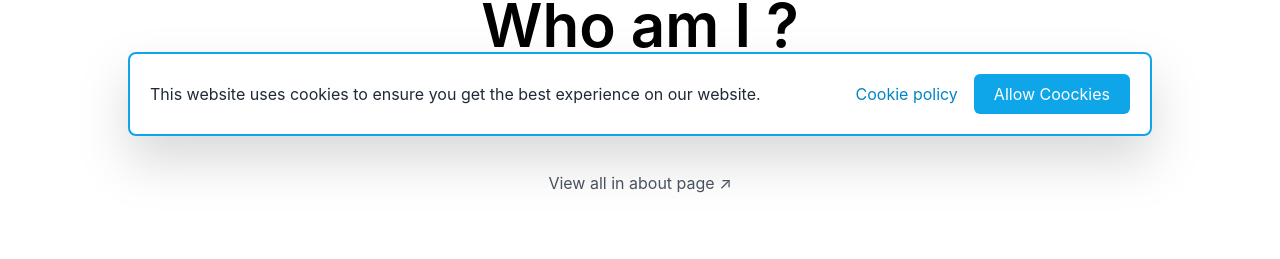
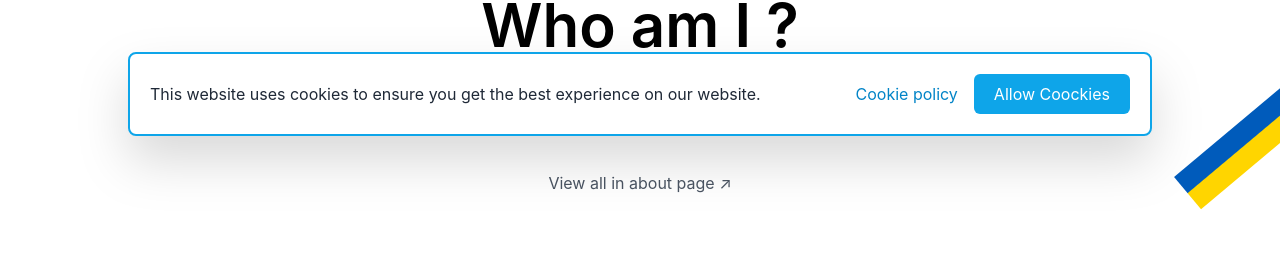
Before and after one commit to ronnapatp/ronnapat.com, a Next.js app: page /en-us in a window 1280 px wide. Shown: the part 624-883 px from the top of the page. Built offline with nearby package versions, Linux system fonts and the light colour scheme; no server answers.

Commit message:
Add #StandWithUkraine

```diff
--- a/pages/_app.js
+++ b/pages/_app.js
@@ -57,7 +57,7 @@ function MyApp({ Component, pageProps }) {
       <div className="font-display">
         <Component {...pageProps} />
         <Cookies />
-        {/* <a id="ukraine"></a> */}
+        <a href="https://war.ukraine.ua/" target="_blank" id="ukraine"></a>
       </div>
     </ThemeProvider>
   );
--- a/styles/globals.css
+++ b/styles/globals.css
@@ -9,13 +9,12 @@
   display: block;
 }
 
-/* #ukraine{
-background: linear-gradient(-180deg,#005bbb 50%,#ffd500 0);
+#ukraine{
     bottom: 10px;
     height: 42px;
-    left: -40px;
+    right: -40px;
     position: fixed;
-    transform: rotate(45deg);
     width: 150px;
-    z-index: 999;
-} */
+    transform: rotate(140deg);
+    background: linear-gradient(-180deg,#ffd500 50%,#005bbb 0);
+}
```
